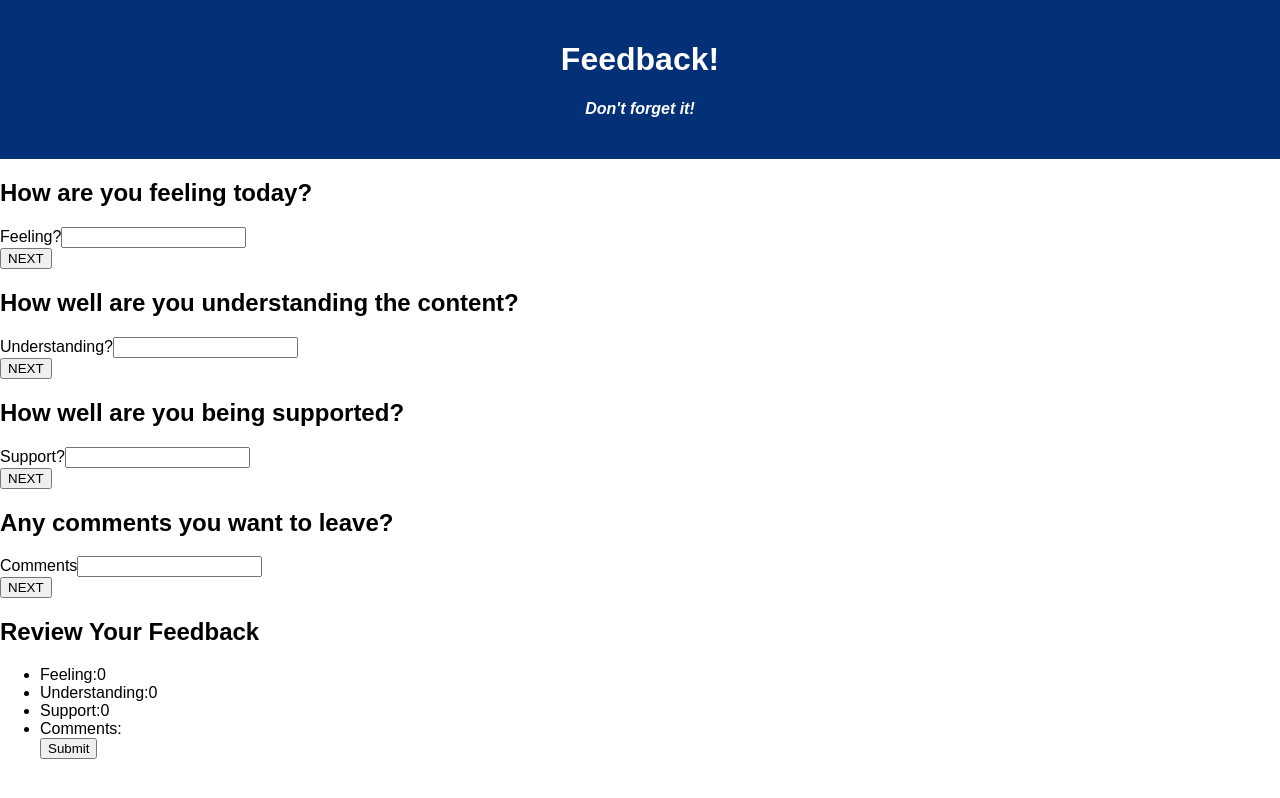
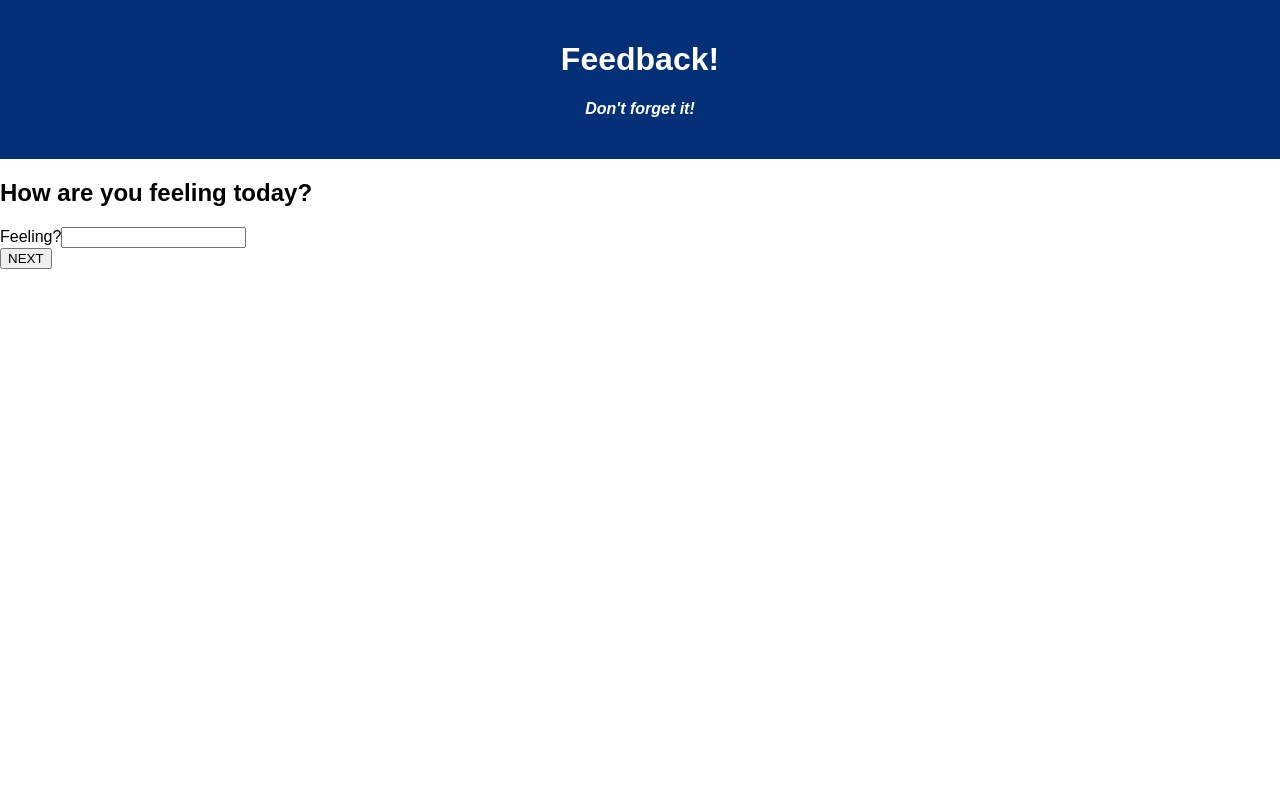
Before and after one commit to Greg-04/weekend-redux-feedback-loop, a React (Vite) app: page / in a window 1280 px wide. Built offline with nearby package versions, Linux system fonts and the light colour scheme.

Commit message:
adding routes for pages

```diff
--- a/src/components/App/App.jsx
+++ b/src/components/App/App.jsx
@@ -1,7 +1,7 @@
 import React from 'react';
 import axios from 'axios';
 import './App.css';
-import { BrowserRouter as Router, Route } from 'react-router-dom';
+import { HashRouter as Router, Route } from 'react-router-dom';
 import FeelingForm from '../FeelingForm/FeelingForm';
 import UnderstandingForm from '../UnderstandingForm/UnderstandingForm';
 import SupportedForm from '../SupportedForm/SupportedForm';
@@ -18,11 +18,23 @@ function App() {
         </header>
       </div>
       <main>
-          <FeelingForm/>
-          <UnderstandingForm/>
-          <SupportedForm/>
-          <CommentsForm/>
-          <ReviewPage/>
+        <Router>
+          <Route path="/" exact>
+            <FeelingForm />
+          </Route>
+          <Route path="/understandingForm" exact>
+            <UnderstandingForm />
+          </Route>
+          <Route path="/supportedForm" exact>
+            <SupportedForm />
+          </Route>
+          <Route path="/commentsForm" exact>
+            <CommentsForm />
+          </Route>
+          <Route path="/reviewPage" exact>
+            <ReviewPage />
+          </Route>
+        </Router>
       </main>
     </>
   );
--- a/src/components/FeelingForm/FeelingForm.jsx
+++ b/src/components/FeelingForm/FeelingForm.jsx
@@ -9,7 +9,7 @@ function FeelingForm() {
       <h2>How are you feeling today?</h2>
       <div>
         Feeling?
-        <input></input>
+        <input type="number"></input>
       </div>
       <div>
         <button>NEXT</button>
--- a/src/components/Nav/Nav.jsx
+++ b/src/components/Nav/Nav.jsx
@@ -1,10 +1,10 @@
-import { Link } from "react-router-dom";
+
 
 
 function Nav() {
 
   return (
-        <button><Link to="/">NEXT</Link></button>
+
   )
 }
 
--- a/src/components/SupportedForm/SupportedForm.jsx
+++ b/src/components/SupportedForm/SupportedForm.jsx
@@ -9,7 +9,7 @@ function SupportedForm() {
       <h2>How well are you being supported?</h2>
       <div>
         Support?
-        <input></input>
+        <input type="number"></input>
       </div>
       <div>
         <button>NEXT</button>
--- a/src/components/UnderstandingForm/UnderstandingForm.jsx
+++ b/src/components/UnderstandingForm/UnderstandingForm.jsx
@@ -9,7 +9,7 @@ function UnderstandingForm() {
       <h2>How well are you understanding the content?</h2>
       <div>
         Understanding?
-        <input></input>
+        <input type="number"></input>
       </div>
       <div>
         <button>NEXT</button>
```
Also changed, not shown: src/components/ReviewPage/ReviewPage.jsx (+4 -4 lines). Lines whose indentation alone changed are shown as unchanged.
